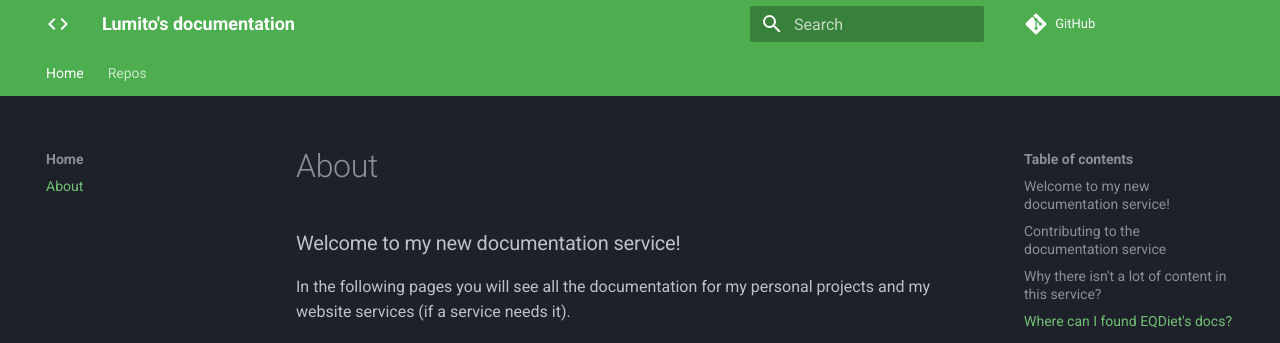
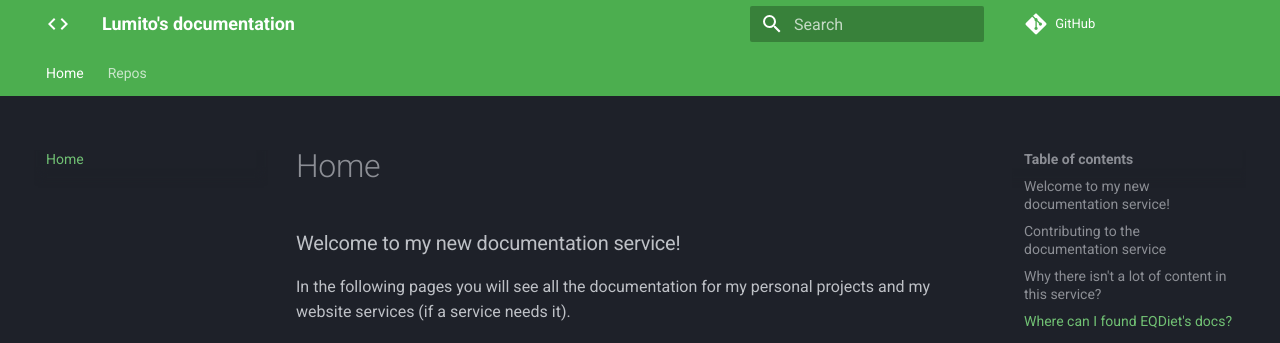
Before and after one commit to LumitoLuma/docs, an MkDocs documentation site: the page built from docs/index.md, in a window 1280 px wide and 1192 px high. Shown: the top 343 px of the window. Built offline with MkDocs 1.6.1 and Material for MkDocs 9.7.7, drawn with Linux system fonts in a browser that asks for light colours; emoji names are drawn with the system emoji font; comment, search, counter and statistics services are not loaded.

Commit message:
Updated home page

```diff
--- a/docs/index.md
+++ b/docs/index.md
@@ -1,4 +1,4 @@
-# About
+# Home
 
 ### Welcome to my new documentation service!
 
--- a/mkdocs.yml
+++ b/mkdocs.yml
@@ -5,8 +5,7 @@ docs_dir: docs
 repo_url: 'https://github.com/LumitoLuma/docs'
 
 nav:
-    - Home:
-      - About: index.md
+    - Home: index.md
     - Repos:
       - OpenSSH for Windows: repos/OpenSSH-for-Windows.md
 
```
